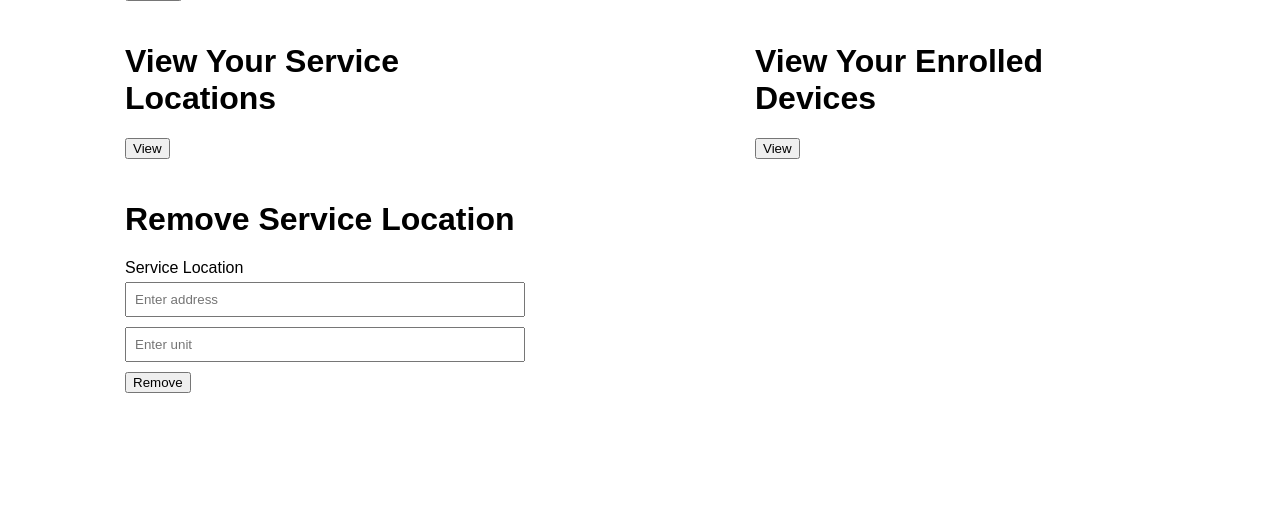
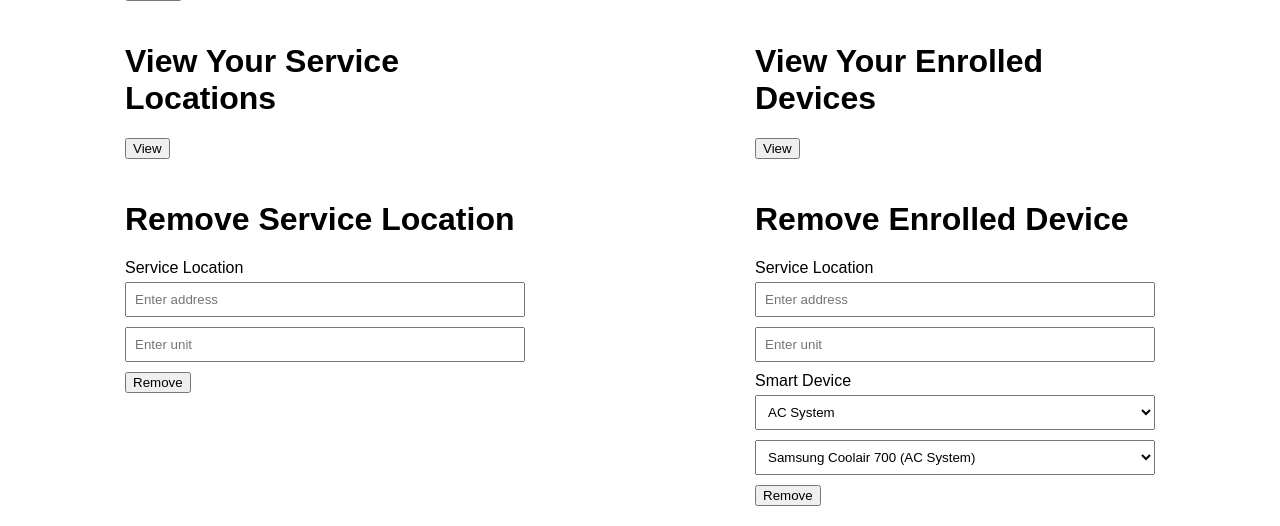
Before and after one commit to zayaanra/shems, a Flask app: template frontend/templates/home.html in a window 1280 px wide. Shown: the part 497-1023 px from the top of the page. Before the commit the page ends 890 px from the top, so only its background shows below. Run offline with Flask 3, Linux system fonts and the light colour scheme; the template is opened without the code that fills it, so the values that code supplies are empty.

Commit message:
delete enrolled device

```diff
--- a/backend/app.py
+++ b/backend/app.py
@@ -17,9 +17,6 @@ app.config['JWT_TOKEN_LOCATION'] = ['cookies']
 app.config['JWT_COOKIE_CSRF_PROTECT'] = False
 # app.config['JWT_CSRF_CHECK_FORM'] = True
 # app.config['JWT_CSRF_IN_COOKIES'] = True
-
-# TODO - What's the point of using VIEWS in sql if the view is dependent on the customer anyways? Wouldn't selecting be easier?
-# TODO - delete enrolled device
 
 # NOTE - When inserting new data, Flask doesn't seem to receive the changes until actual code is changed (which results in the Flask app refreshing itself)
 # So, when demo'ing if needed, just make sure to edit the code (add a space or something) to refresh the app.
@@ -147,6 +144,12 @@ def enroll_device():
     db.enrollDevice(ctx, cursor, request.form, get_jwt_identity())
     return redirect("/home", code=302)
 
+@app.route("/remove-enrolled-device", methods=["POST"])
+@jwt_required()
+def remove_enrolled_device():
+    db.removeEnrolledDevice(ctx, cursor, request.form, get_jwt_identity())
+    return redirect("/home", code=302)
+
 @app.route("/view-enrolled-devices", methods=["POST"])
 @jwt_required()
 def view_enrolled_devices():
--- a/frontend/templates/home.html
+++ b/frontend/templates/home.html
@@ -71,7 +71,7 @@
               <option value="LG Interior Lights XZ200">LG Interior Lights XZ200 (Lights)</option>
               <option value="GE Cafe 400">GE Cafe 400 (Refrigerator)</option>
               <option value="Samsung QB800">Samsung QB800 (Dryer)</option>
-          </select>
+            </select>
 
             <button type="submit">Enroll</button>
         </form>
@@ -98,6 +98,31 @@
           <button type="submit">Remove</button>
         </form>
 
+        <form action="/remove-enrolled-device" name="remove_enrolled_device" method="post">
+          <h1>Remove Enrolled Device</h1>
+
+          <label>Service Location</label>
+          <input type="text" placeholder="Enter address" name="addr">
+          <input type="text" placeholder="Enter unit" name="unit">
+
+          <label>Smart Device</label>
+          <select name="types">
+            <option value="AC System">AC System</option>
+            <option value="Lights">Lights</option>
+            <option value="Refrigerator">Refrigerator</option>
+            <option value="Dryer">Dryer</option>
+          </select>
+
+          <select name="models">
+            <option value="Samsung Coolair 700">Samsung Coolair 700 (AC System)</option>
+            <option value="LG Interior Lights XZ200">LG Interior Lights XZ200 (Lights)</option>
+            <option value="GE Cafe 400">GE Cafe 400 (Refrigerator)</option>
+            <option value="Samsung QB800">Samsung QB800 (Dryer)</option>
+          </select>
+
+          <button type="submit">Remove</button>
+        </form>
+
 
 
         <!-- {{ plot_html|safe }} -->
```
Also changed, not shown: backend/db.py (+42 -0 lines).
